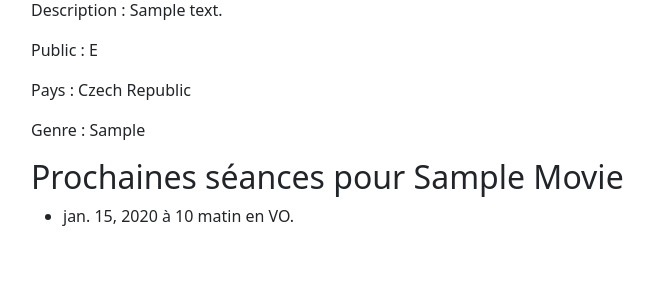
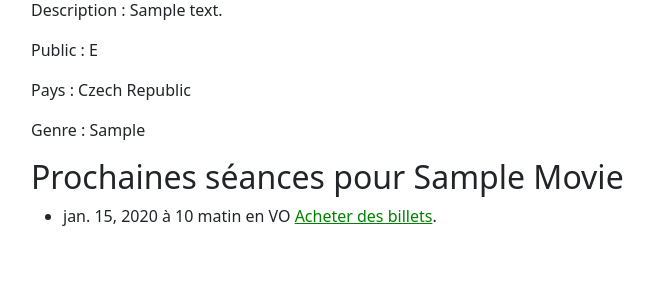
Before and after one commit to philippe-lemaire/tchitcha, a Django app: template movies/templates/movies/movie_detail.html in a window 1280 px wide. Shown: the part 378-678 px from the top of the page, without its empty margins (51-705 px from the left). Run offline with Django 3.2, Linux system fonts and the light colour scheme; the template is opened without the code that fills it: values that come from a table or form of the project are taken from there, others are empty; tables that the repository leaves empty hold one stand-in row (values such as "Sample post"); grey boxes marked "Sample" are stand-in pictures.

Commit message:
link to new view buy tickets

```diff
--- a/movies/templates/movies/movie_detail.html
+++ b/movies/templates/movies/movie_detail.html
@@ -22,7 +22,8 @@
 <h2>Prochaines séances pour {{movie.title|title}}</h2>
 <ul>
     {% for showing in showing_list %}
-    <li>{{ showing.date }} à {{ showing.time}} en {{showing.language}}.</li>
+    <li>{{ showing.date }} à {{ showing.time}} en {{showing.language}} <a
+            href="{% url 'movies:buy_tickets' showing.id %}">Acheter des billets</a>.</li>
     {% endfor %}
 </ul>
 {% endif %}
```
